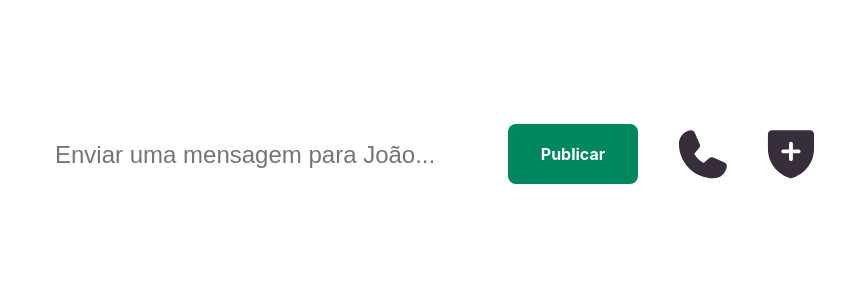
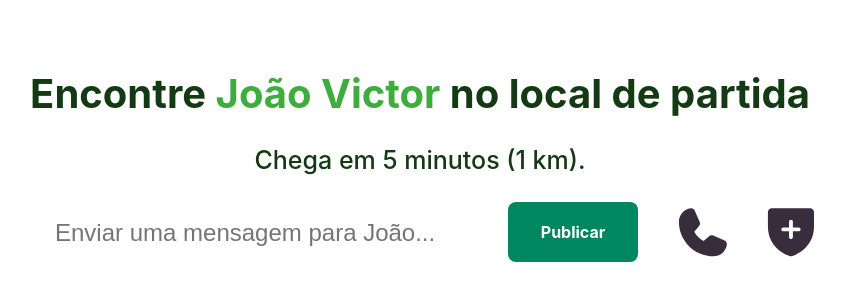
Before and after one commit to Jotave99/CaronaCZ, a React (Vite) app: page / in a window 1280 px wide. Shown: the part 246-546 px from the top of the page, without its empty margins (220-1065 px from the left). Built offline with nearby package versions, Linux system fonts and the light colour scheme.

Commit message:
Tittle Driver created

```diff
--- a/src/App.tsx
+++ b/src/App.tsx
@@ -1,12 +1,17 @@
 import { useState } from 'react'
 import './App.css'
 import ContactDriver from './assets/ContactDriver/ContactDriver'
+import TitleDriver from './assets/TitleDriver/TitleDriver';
 
 function App() {
 
   return (
+
     <div>
+
+      <TitleDriver />
       <ContactDriver />
+
     </div>
   )
 }
--- /dev/null
+++ b/src/assets/TitleDriver/TitleDriver.module.css
@@ -0,0 +1,19 @@
+.title {
+    font-weight: 700;
+    font-size: 40px;
+    line-height: 48px;
+
+    color: rgb(19, 58, 19);
+  }
+
+  .title span {
+    color: rgb(62, 173, 62);
+  }
+
+  .subtitle {
+    font-weight: 500;
+    font-size: 25px;
+    line-height: 30px;
+
+    color: rgb(19, 58, 19);
+  }
--- /dev/null
+++ b/src/assets/TitleDriver/TitleDriver.tsx
@@ -0,0 +1,20 @@
+import styles from './TitleDriver.module.css';
+
+const TitleDriver = () => {
+
+    return (
+
+        <div>
+
+            <h1 className={styles.title}>
+                Encontre <span>João Victor</span> no local de partida
+            </h1>
+
+            <p className={styles.subtitle}>
+                Chega em 5 minutos (1 km).
+            </p>
+        </div>
+    );
+};
+
+export default TitleDriver;
```
